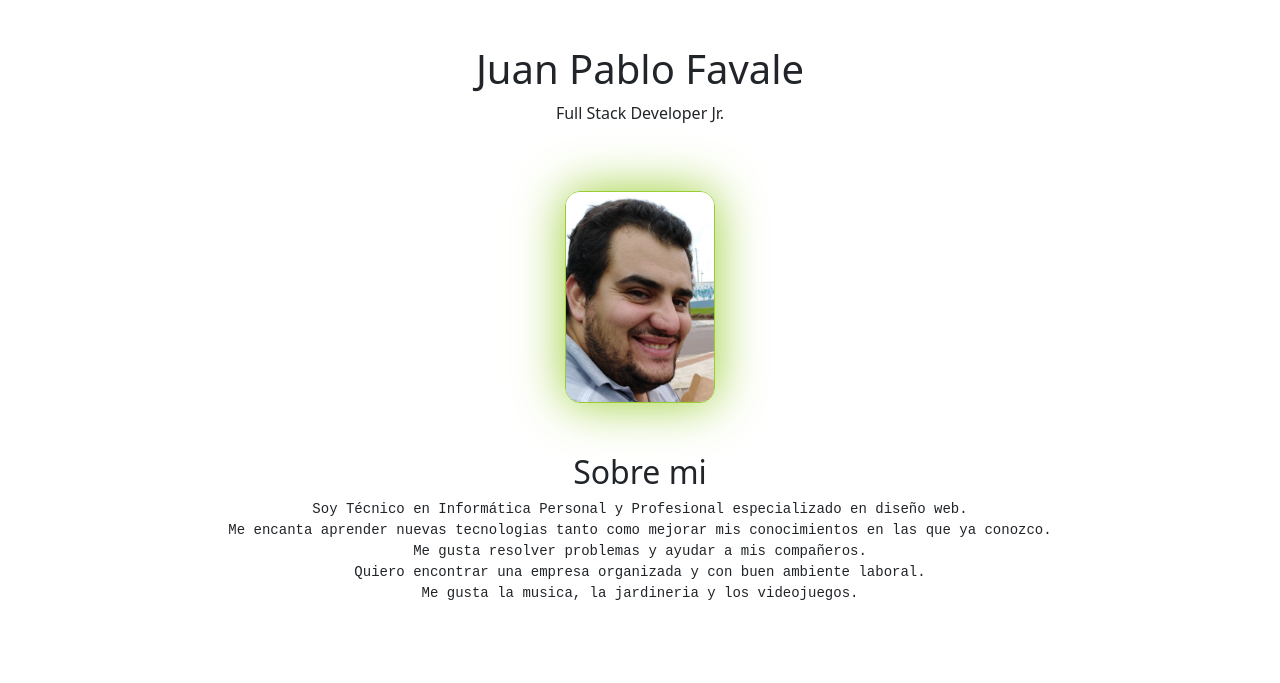
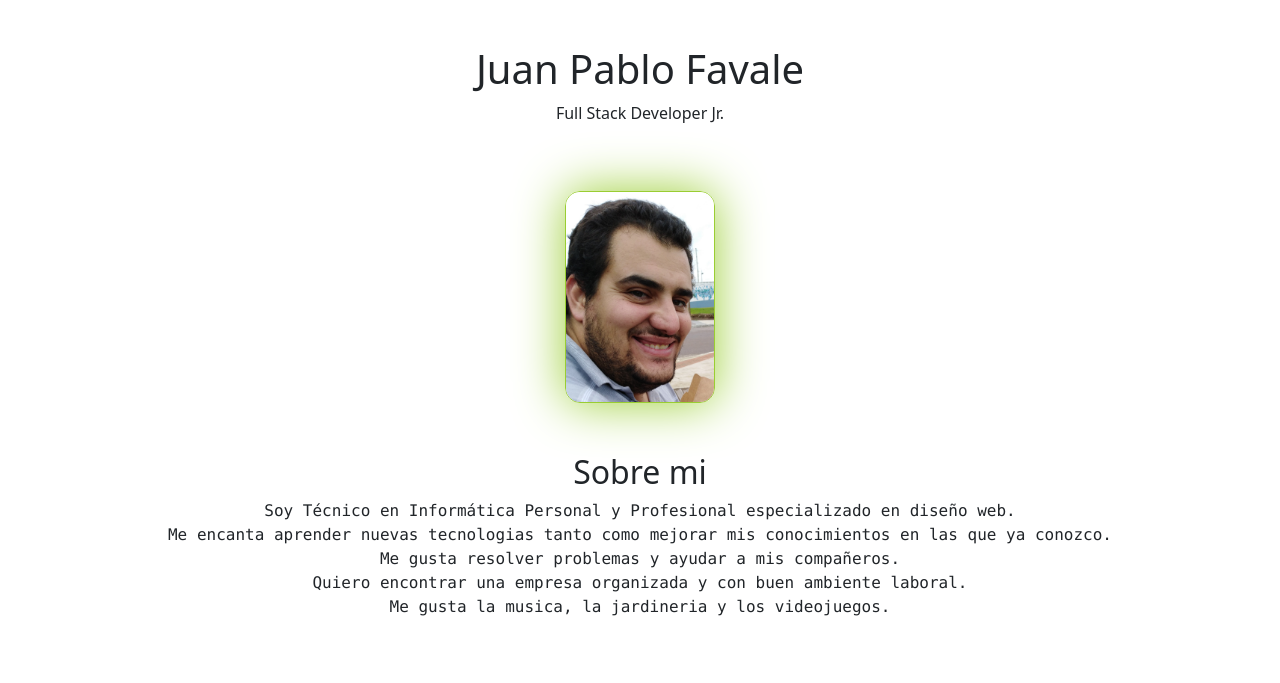
Before and after one commit to juanpablofavale/Maqueta-Portfolio-2, a plain HTML site: page index.html in a window 1280 px wide. Shown: the part 61-744 px from the top of the page. Drawn offline with nearby package versions, Linux system fonts and the light colour scheme.

Commit message:
tipografia

```diff
--- a/estilos.css
+++ b/estilos.css
@@ -395,8 +395,8 @@ h6{
 }
 
 .acerca-texto{
-    font-size: 14px;
-    font-family: monospace;
+    font-size: 16px;
+    font-family: Consolas,monospace;
 }
 
 @media screen and (min-width: 350px){
```
